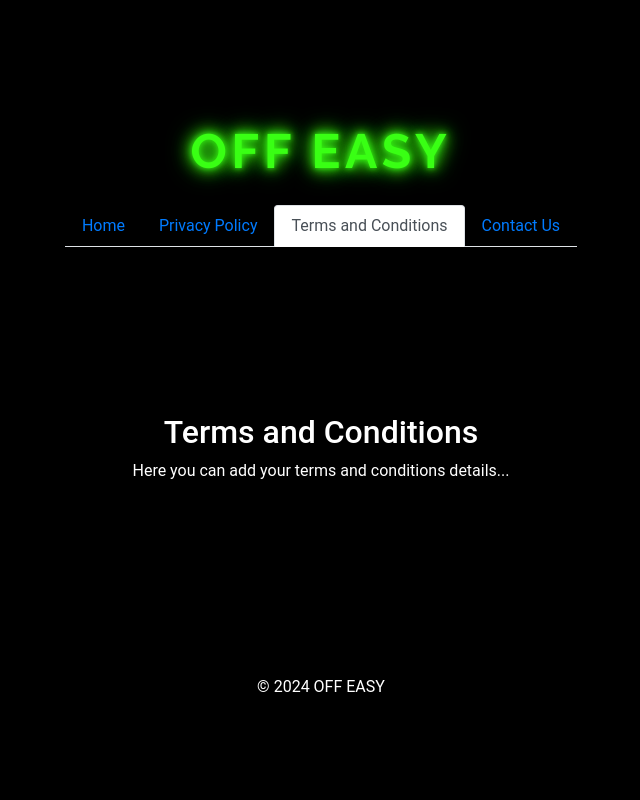
After one commit to halcy8312/amida_web, a Flask app: page /terms in a window 1280 px wide. The commit adds this page. Shown: the whole page, without its empty margins (319-959 px from the left). Run offline with Flask 3, Linux system fonts and the light colour scheme; some libraries are stand-ins or nearby versions.

Commit message:
3ページ追加

```diff
--- a/app.py
+++ b/app.py
@@ -19,6 +19,18 @@ if not os.path.exists(app.config['DOWNLOAD_FOLDER']):
 @app.route('/')
 def index():
     return render_template('index.html')
+
+@app.route('/privacy')
+def privacy():
+    return render_template('privacy.html')
+
+@app.route('/terms')
+def terms():
+    return render_template('terms.html')
+
+@app.route('/contact')
+def contact():
+    return render_template('contact.html')
 
 @app.route('/download', methods=['POST'])
 def download():
--- /dev/null
+++ b/templates/terms.html
@@ -0,0 +1,39 @@
+<!DOCTYPE html>
+<html lang="en">
+<head>
+    <meta charset="UTF-8">
+    <meta name="viewport" content="width=device-width, initial-scale=1.0">
+    <title>Terms and Conditions - OFF EASY</title>
+    <link href="https://fonts.googleapis.com/css2?family=Raleway:wght@400;700&display=swap" rel="stylesheet">
+    <link href="https://stackpath.bootstrapcdn.com/bootstrap/4.5.2/css/bootstrap.min.css" rel="stylesheet">
+    <link rel="stylesheet" href="{{ url_for('static', filename='css/style.css') }}">
+</head>
+<body>
+    <header class="container mt-5">
+        <h1 class="styled-title">OFF EASY</h1>
+        <nav class="mt-3">
+            <ul class="nav nav-tabs">
+                <li class="nav-item">
+                    <a class="nav-link" href="{{ url_for('index') }}">Home</a>
+                </li>
+                <li class="nav-item">
+                    <a class="nav-link" href="{{ url_for('privacy') }}">Privacy Policy</a>
+                </li>
+                <li class="nav-item">
+                    <a class="nav-link active" href="{{ url_for('terms') }}">Terms and Conditions</a>
+                </li>
+                <li class="nav-item">
+                    <a class="nav-link" href="{{ url_for('contact') }}">Contact Us</a>
+                </li>
+            </ul>
+        </nav>
+    </header>
+    <main class="container mt-3">
+        <h2>Terms and Conditions</h2>
+        <p>Here you can add your terms and conditions details...</p>
+    </main>
+    <footer class="container mt-3">
+        <p>&copy; 2024 OFF EASY</p>
+    </footer>
+</body>
+</html>
```
Also changed, not shown: templates/contact.html (added, +39 -0 lines), templates/index.html (+16 -0 lines), templates/privacy.html (added, +39 -0 lines).
